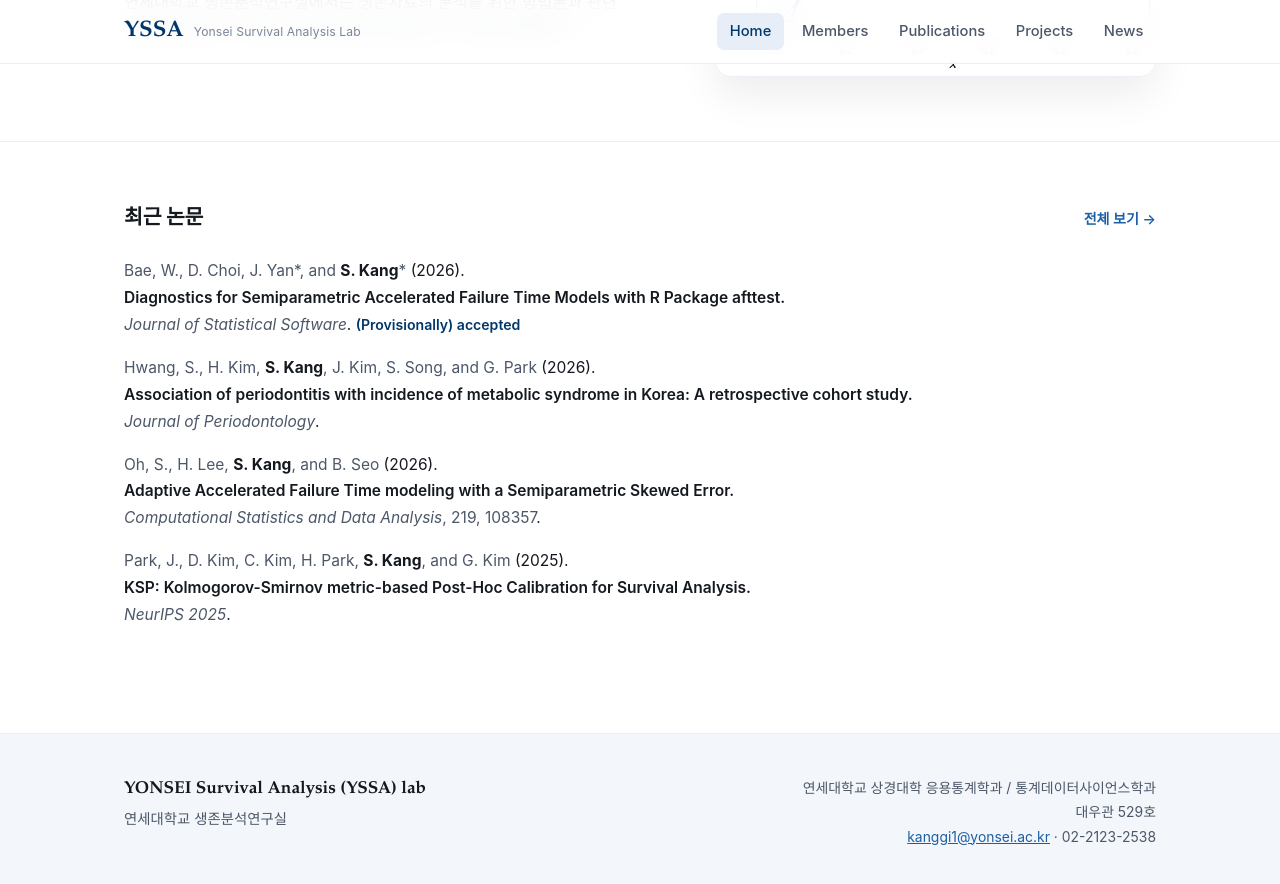
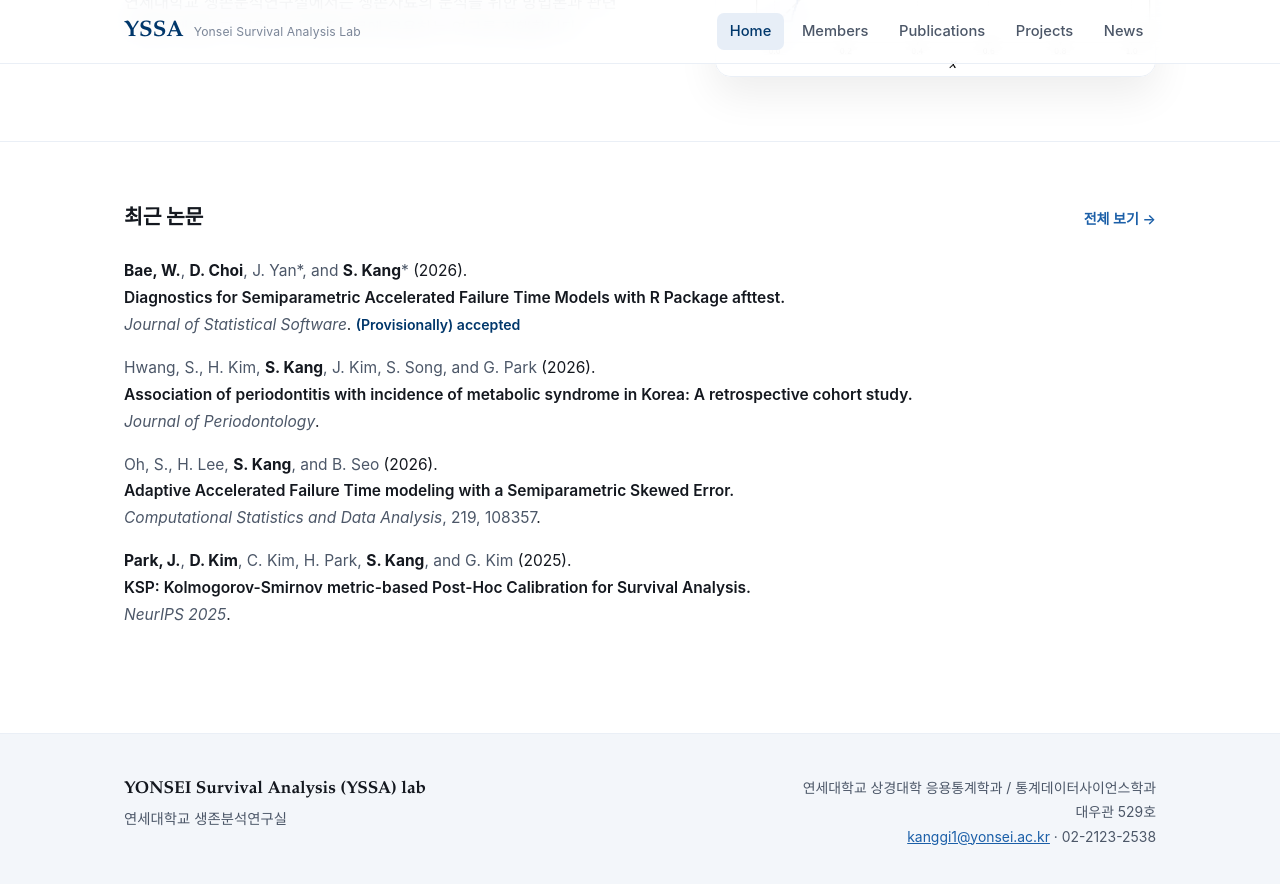
Before and after one commit to SKang94/yssa, a Jekyll site: the page built from index.html, in a window 1280 px wide and 900 px high, scrolled down 533 px. Shown: the top 884 px of the window. Built offline with Jekyll 4.4.1, drawn with Linux system fonts in a browser that asks for light colours.

```diff
--- a/_data/publications.yml
+++ b/_data/publications.yml
@@ -10,7 +10,7 @@
 #   doi     : DOI URL  [선택]
 #   link    : 그 외 링크(PDF 등)  [선택]
 
-- authors: "Bae, W., D. Choi, J. Yan\\*, and **S. Kang**\\*"
+- authors: "**Bae, W.**, **D. Choi**, J. Yan\\*, and **S. Kang**\\*"
   year: "2026"
   title: "Diagnostics for Semiparametric Accelerated Failure Time Models with R Package afttest"
   venue: "Journal of Statistical Software"
@@ -30,40 +30,40 @@
   detail: "219, 108357"
   doi: "https://doi.org/10.1016/j.csda.2026.108357"
 
-- authors: "Park, J., D. Kim, C. Kim, H. Park, **S. Kang**, and G. Kim"
+- authors: "**Park, J.**, **D. Kim**, C. Kim, H. Park, **S. Kang**, and G. Kim"
   year: 2025
   title: "KSP: Kolmogorov-Smirnov metric-based Post-Hoc Calibration for Survival Analysis"
   venue: "NeurIPS 2025"
   link: "https://openreview.net/pdf/bbd9e5261e2937c13e74561bb86350119596c69c.pdf"
 
-- authors: "Park, J.-y., T. Song, J. Kim\\*, and **S. Kang**\\*"
+- authors: "**Park, J.-y.**, T. Song, J. Kim\\*, and **S. Kang**\\*"
   year: 2025
   title: "Cardiovascular Safety of Prokinetics: a Self-controlled Case Series Study using a Korean Nationwide Health Claims Database"
   venue: "Cardiovascular Toxicology"
   doi: "https://doi.org/10.1007/s12012-025-10044-0"
 
-- authors: "Park, J., **S. Kang**, and G. Kim"
+- authors: "**Park, J.**, **S. Kang**, and G. Kim"
   year: 2025
   title: "Stochastic Explicit Calibration Algorithm for Survival Models"
   venue: "IEEE Access"
   detail: "13, 78679–78706"
   doi: "https://doi.org/10.1109/ACCESS.2025.3566156"
 
-- authors: "Choi, K., and **S. Kang**\\*"
+- authors: "**Choi, K.**, and **S. Kang**\\*"
   year: 2025
   title: "Efficient Case-cohort Design using Balanced Sampling"
   venue: "Journal of Statistical Computation and Simulation"
   detail: "95(8), 1682–1708"
   doi: "https://doi.org/10.1080/00949655.2025.2469907"
 
-- authors: "Kim, K., **S. Kang**\\*, and S. H. Chiou\\*"
+- authors: "**Kim, K.**, **S. Kang**\\*, and S. H. Chiou\\*"
   year: 2025
   title: "Fitting a Quantile Regression Model for Residual Life with the R Package qris"
   venue: "The R Journal"
   detail: "16(1), 114–134"
   doi: "https://doi.org/10.32614/RJ-2024-007"
 
-- authors: "Kim, G., J. Park, and **S. Kang**\\*"
+- authors: "Kim, G., **J. Park**, and **S. Kang**\\*"
   year: 2024
   title: "Deep Neural Network Based Accelerated Failure Time Models using Rank Loss"
   venue: "Statistics in Medicine"
@@ -77,28 +77,28 @@
   detail: "17(17), 5221–5241"
   doi: "https://doi.org/10.5194/egusphere-2024-604"
 
-- authors: "Bae, W., D. Choi, J. Yan, and **S. Kang**\\*"
+- authors: "**Bae, W.**, **D. Choi**, J. Yan, and **S. Kang**\\*"
   year: 2024
   title: "A General Model-checking Procedure for Semiparametric Accelerated Failure Time Models"
   venue: "Statistics and Computing"
   detail: "34, 117"
   doi: "https://doi.org/10.1007/s11222-024-10431-7"
 
-- authors: "Kim, S., Y. Choi, **S. Kang**\\*, and Korea HIV/AIDS Cohort Study"
+- authors: "**Kim, S.**, Y. Choi, **S. Kang**\\*, and Korea HIV/AIDS Cohort Study"
   year: 2024
   title: "Smoothed Quantile Residual Life Regression Analysis with Application to the Korea HIV/AIDS Cohort Study"
   venue: "BMC Medical Research Methodology"
   detail: "24, 44"
   doi: "https://doi.org/10.1186/s12874-024-02159-9"
 
-- authors: "Kim, K., D. J. Caplan, and **S. Kang**\\*"
+- authors: "**Kim, K.**, D. J. Caplan, and **S. Kang**\\*"
   year: 2023
   title: "Smoothed quantile regression for censored residual life"
   venue: "Computational Statistics"
   detail: "38, 1001–1022"
   doi: "https://doi.org/10.1007/s00180-022-01262-z"
 
-- authors: "Son, D., S. Choi, and **S. Kang**\\*"
+- authors: "**Son, D.**, S. Choi, and **S. Kang**\\*"
   year: 2023
   title: "Smoothed Quantile Regression Analysis of Competing Risks for Stratified Case-cohort Data"
   venue: "Journal of Statistical Computation and Simulation"
@@ -116,13 +116,13 @@
   venue: "Journal of Periodontology"
   detail: "93(9), 1283–1293"
 
-- authors: "Park, J.-y., J. Yoo, J. Jeon, J. Kim\\*, and **S. Kang**\\*"
+- authors: "**Park, J.-y.**, J. Yoo, J. Jeon, J. Kim\\*, and **S. Kang**\\*"
   year: 2022
   title: "Proton Pump Inhibitors and Risk of Cardiovascular Disease: A Self-Controlled Case Series Study"
   venue: "The American Journal of Gastroenterology"
   detail: "117(7), 1063–1071"
 
-- authors: "Kim, K., J. Ko, and **S. Kang**\\*"
+- authors: "**Kim, K.**, **J. Ko**, and **S. Kang**\\*"
   year: 2021
   title: "Comparison of Variance Estimation Methods in Semiparametric Accelerated Failure Time Models for Multivariate Failure Time Data"
   venue: "Japanese Journal of Statistics and Data Science"
```
